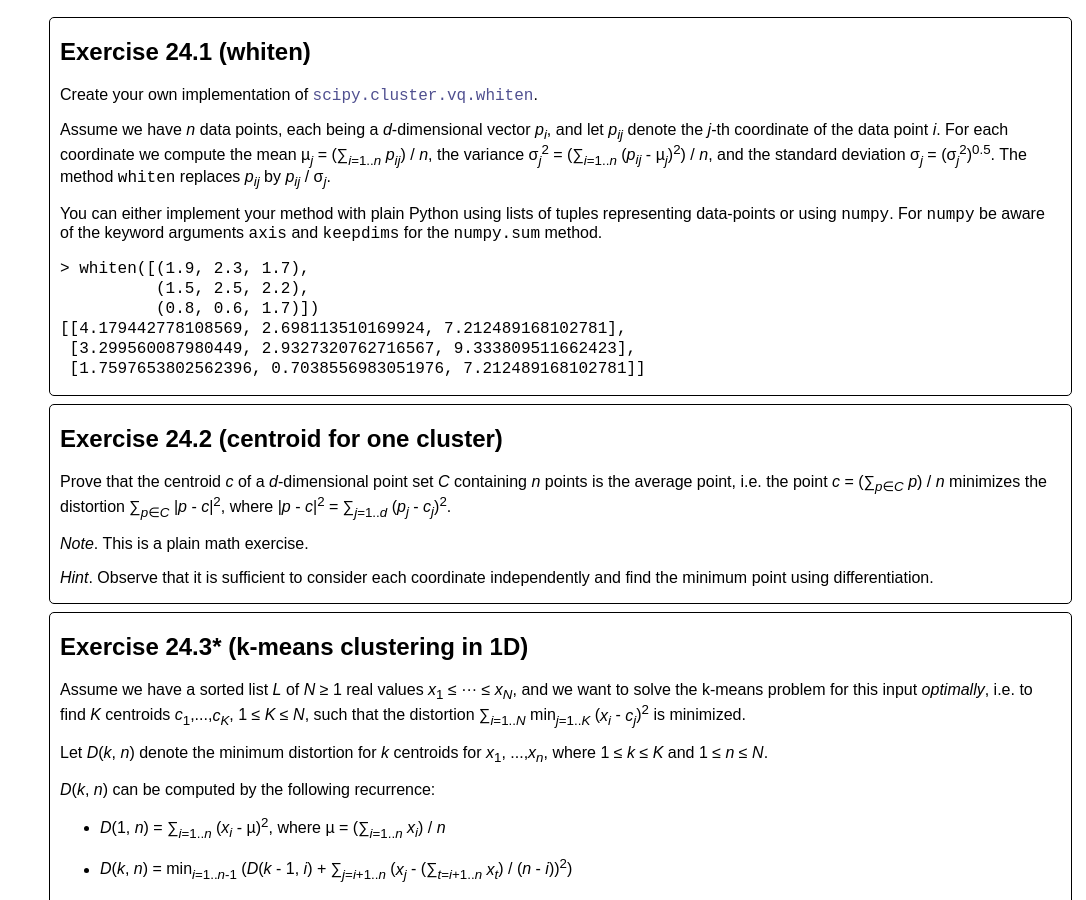
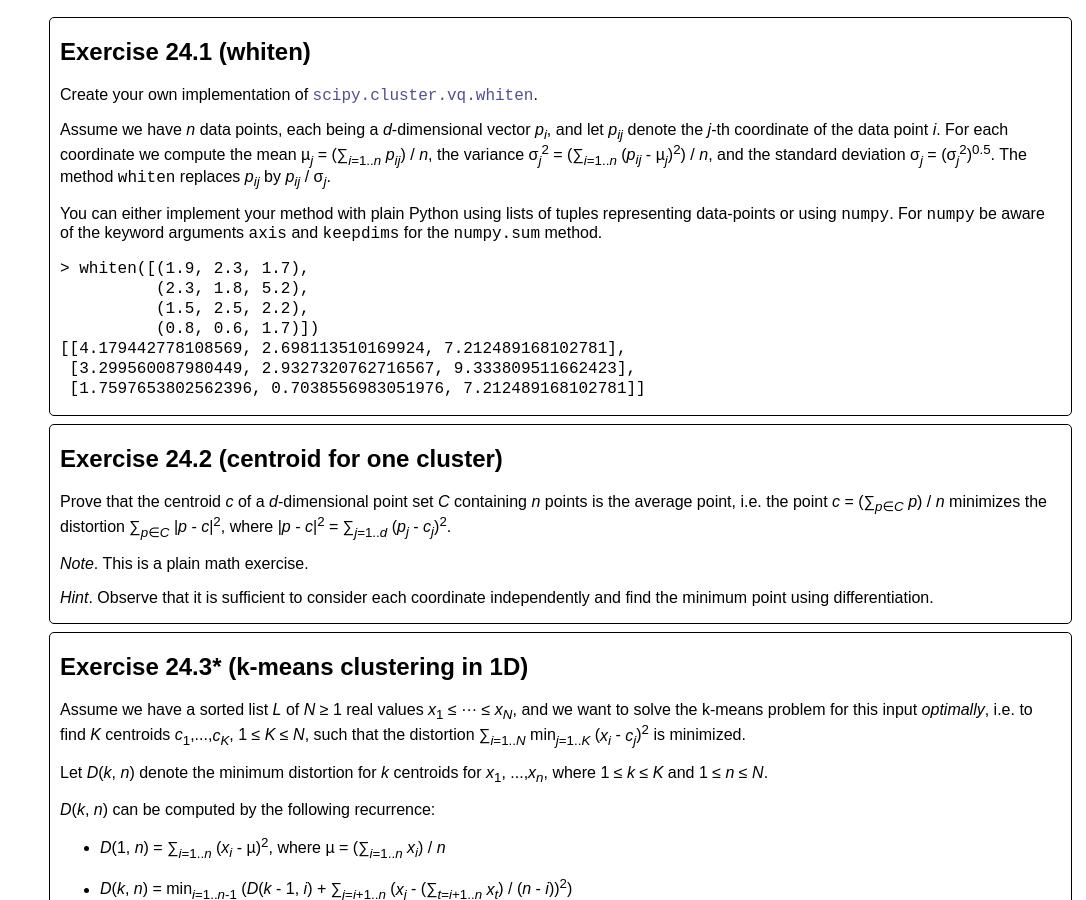
Before and after one commit to gsbrodal/gsbrodal.github.io, a Jekyll site: the page built from ipsa/exercises.html, in a window 1280 px wide and 900 px high, scrolled down 46607 px. Shown: the whole window, without its empty margins (194-1280 px from the left). Built offline with Jekyll 4.4.1, drawn with Linux system fonts in a browser that asks for light colours.

Commit message:
exercises.html

```diff
--- a/ipsa/exercises.html
+++ b/ipsa/exercises.html
@@ -1954,6 +1954,7 @@ based on a regular expression capturing the set of separator symbols <code>!</co
 the <em>j</em>-th coordinate of the data point <em>i</em>. For each coordinate we compute the mean µ<sub><em>j</em></sub>  = (&sum;<sub><em>i</em>=1..<em>n</em></sub> <em>p</em><sub><em>ij</em></sub>) / <em>n</em>, the variance σ<sub><em>j</em></sub><sup>2</sup> = (&sum;<sub><em>i</em>=1..<em>n</em></sub> (<em>p<sub>ij</sub></em> - µ<sub><em>j</em></sub>)<sup>2</sup>) / <em>n</em>, and the standard deviation σ<sub><em>j</em></sub> = (σ<sub><em>j</em></sub><sup>2</sup>)<sup>0.5</sup>. The method <code>whiten</code> replaces <em>p</em><sub><em>ij</em></sub> by <em>p</em><sub><em>ij</em></sub> / σ<sub><em>j</em></sub>.</p>
 <p>You can either implement your method with plain Python using lists of tuples representing data-points or using <code>numpy</code>. For <code>numpy</code> be aware of the keyword arguments <code>axis</code> and <code>keepdims</code> for the <code>numpy.sum</code> method.</p>
 <div class="codehilite"><pre><span></span><code>&gt; whiten([(1.9, 2.3, 1.7),
+          (2.3, 1.8, 5.2),
           (1.5, 2.5, 2.2),
           (0.8, 0.6, 1.7)])
 [[4.179442778108569, 2.698113510169924, 7.212489168102781],
```
